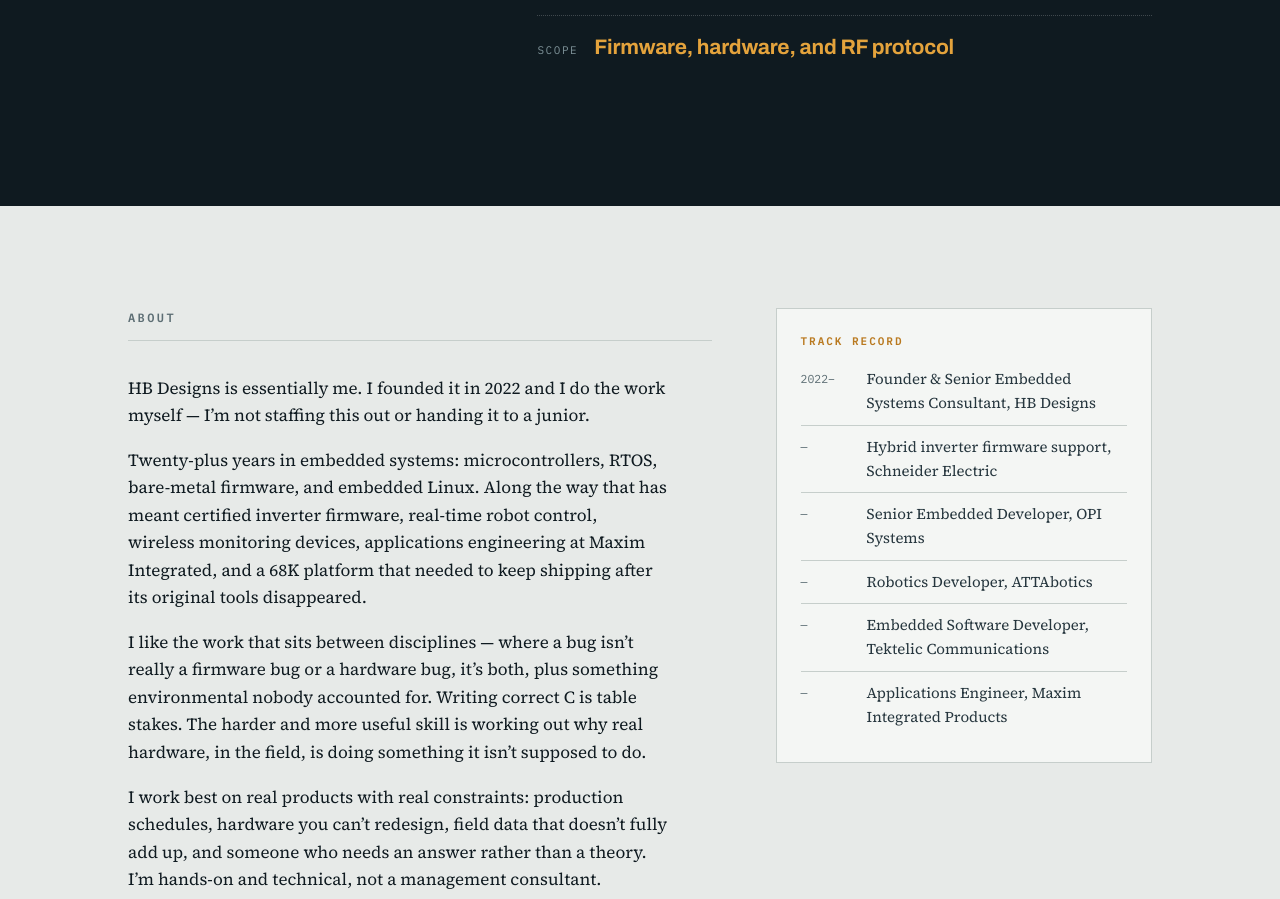
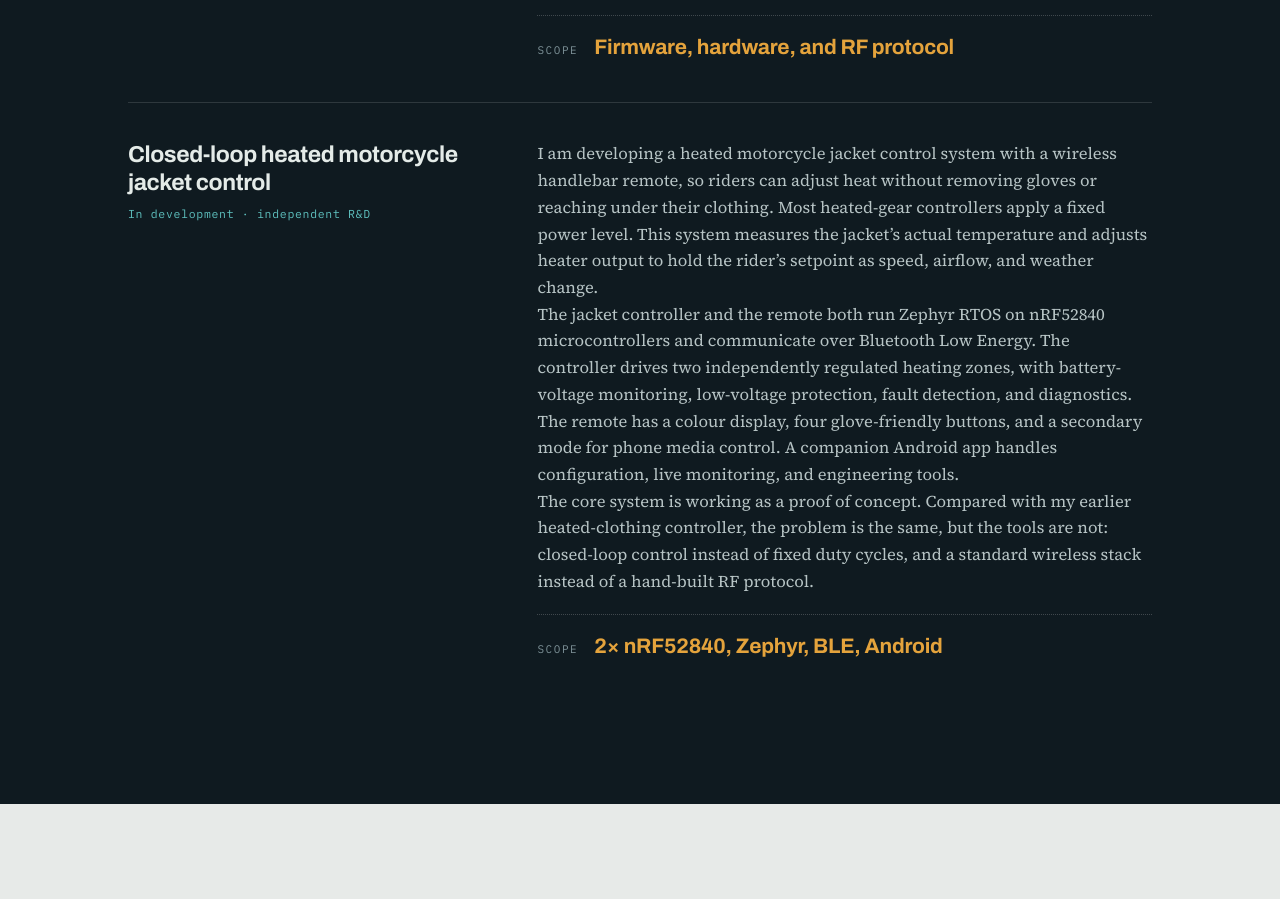
Before and after one commit to hubertbugajski/HBDesignsWebsite, a plain HTML site: page index.html in a window 1280 px wide. Shown: the part 5641-6540 px from the top of the page. Drawn offline with Linux system fonts and the light colour scheme.

Commit message:
adding current project

```diff
--- a/index.html
+++ b/index.html
@@ -234,6 +234,19 @@
       </div>
     </article>
 
+    <article class="case">
+      <div class="case-head">
+        <h3>Closed-loop heated motorcycle jacket control</h3>
+        <p class="client">In development · independent R&amp;D</p>
+      </div>
+      <div class="case-body">
+        <p>I am developing a heated motorcycle jacket control system with a wireless handlebar remote, so riders can adjust heat without removing gloves or reaching under their clothing. Most heated-gear controllers apply a fixed power level. This system measures the jacket&rsquo;s actual temperature and adjusts heater output to hold the rider&rsquo;s setpoint as speed, airflow, and weather change.</p>
+        <p>The jacket controller and the remote both run Zephyr RTOS on nRF52840 microcontrollers and communicate over Bluetooth Low Energy. The controller drives two independently regulated heating zones, with battery-voltage monitoring, low-voltage protection, fault detection, and diagnostics. The remote has a colour display, four glove-friendly buttons, and a secondary mode for phone media control. A companion Android app handles configuration, live monitoring, and engineering tools.</p>
+        <p>The core system is working as a proof of concept. Compared with my earlier heated-clothing controller, the problem is the same, but the tools are not: closed-loop control instead of fixed duty cycles, and a standard wireless stack instead of a hand-built RF protocol.</p>
+        <p class="delta"><span class="delta-label">Scope</span><span class="delta-val">2× nRF52840, Zephyr, BLE, Android</span></p>
+      </div>
+    </article>
+
   </div>
 </section>
 
```
